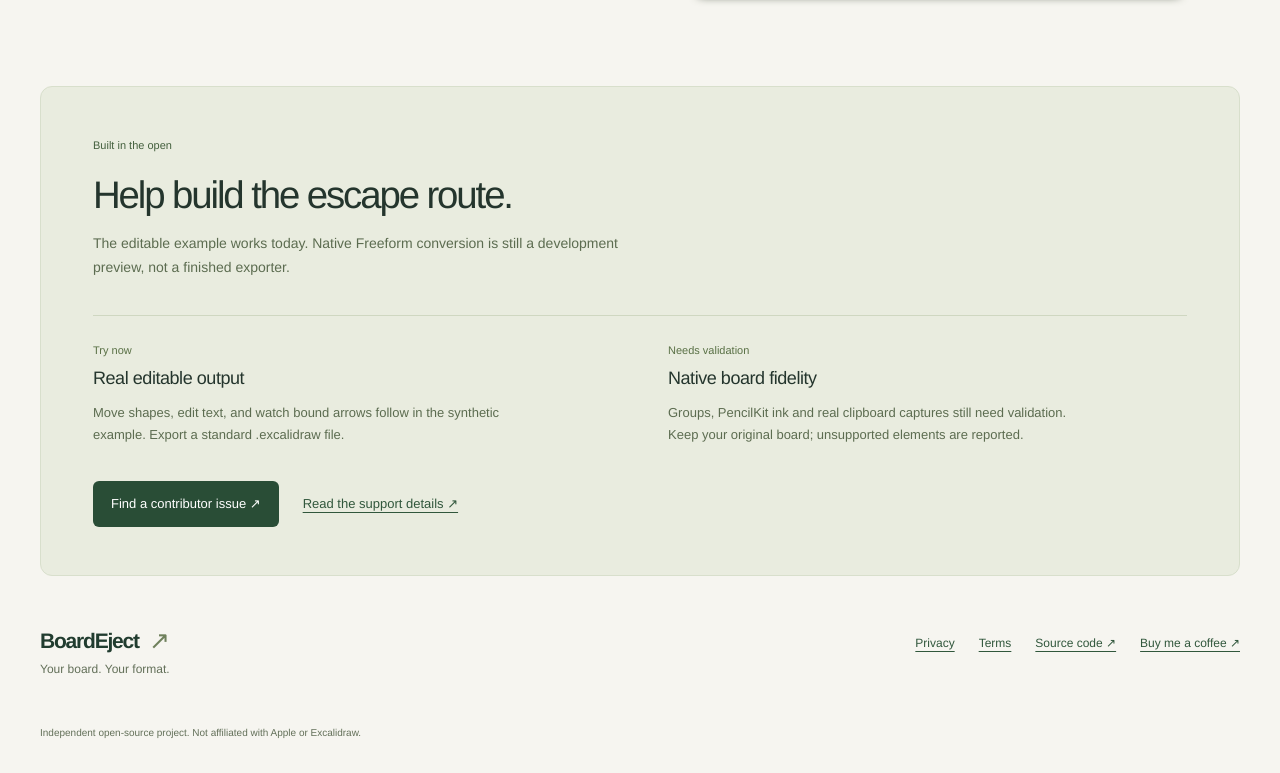
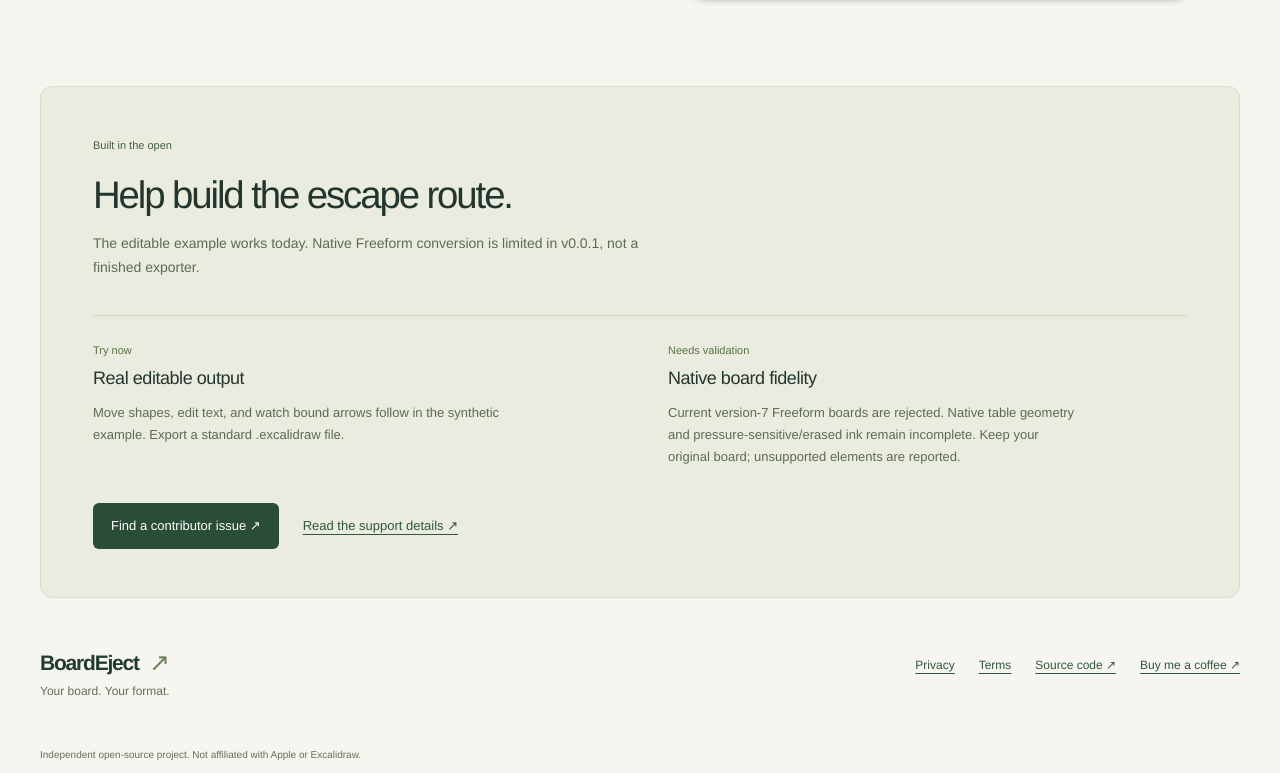
Before and after one commit to royalpinto007/boardeject, a React (Vite) app in the folder apps/web/: page / in a window 1280 px wide. Shown: the part 1218-1991 px from the top of the page. Built offline with nearby package versions, Linux system fonts and the light colour scheme.

Commit message:
chore: prepare v0.0.1 early public release

```diff
--- a/apps/web/public/terms.html
+++ b/apps/web/public/terms.html
@@ -22,7 +22,7 @@
         Pinto. BoardEject is an independent open-source project, not affiliated
         with Apple or Excalidraw.
       </p>
-      <h2>A development preview</h2>
+      <h2>An early, limited-scope release</h2>
       <p>
         Native Freeform conversion is incomplete. Some elements may be omitted
         or approximated, and reports may not identify every fidelity problem.
--- a/apps/web/src/main.tsx
+++ b/apps/web/src/main.tsx
@@ -108,7 +108,7 @@ function App() {
         <section className="hero" aria-labelledby="hero-title">
           <div className="hero-copy">
             <a className="preview-badge" href="#preview-status">
-              <span /> Open-source · Development preview{" "}
+              <span /> Open-source · v0.0.1 early release{" "}
               <span aria-hidden="true">↗</span>
             </a>
             <h1 id="hero-title">
@@ -351,7 +351,7 @@ function App() {
             <h2 id="preview-title">Help build the escape route.</h2>
             <p>
               The editable example works today. Native Freeform conversion is
-              still a development preview, not a finished exporter.
+              limited in v0.0.1, not a finished exporter.
             </p>
           </div>
           <div className="fidelity-grid">
@@ -367,9 +367,9 @@ function App() {
               <span className="state-label">Needs validation</span>
               <h3>Native board fidelity</h3>
               <p>
-                Groups, PencilKit ink and real clipboard captures still need
-                validation. Keep your original board; unsupported elements are
-                reported.
+                Current version-7 Freeform boards are rejected. Native table
+                geometry and pressure-sensitive/erased ink remain incomplete.
+                Keep your original board; unsupported elements are reported.
               </p>
             </div>
           </div>
--- a/package.json
+++ b/package.json
@@ -1,6 +1,6 @@
 {
   "name": "boardeject",
-  "version": "0.0.0",
+  "version": "0.0.1",
   "private": true,
   "type": "module",
   "license": "MIT",
```
Also changed, not shown: 2 other files (tests, documents, lock files or other folders).
